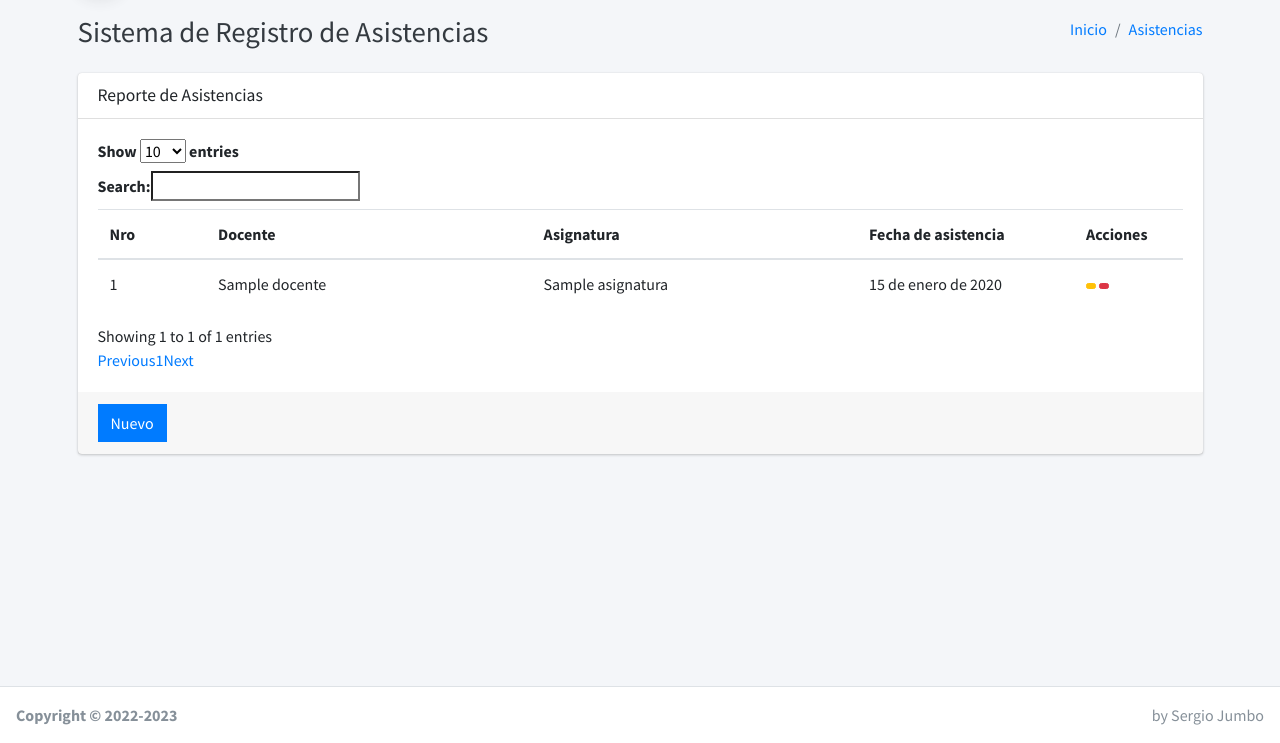
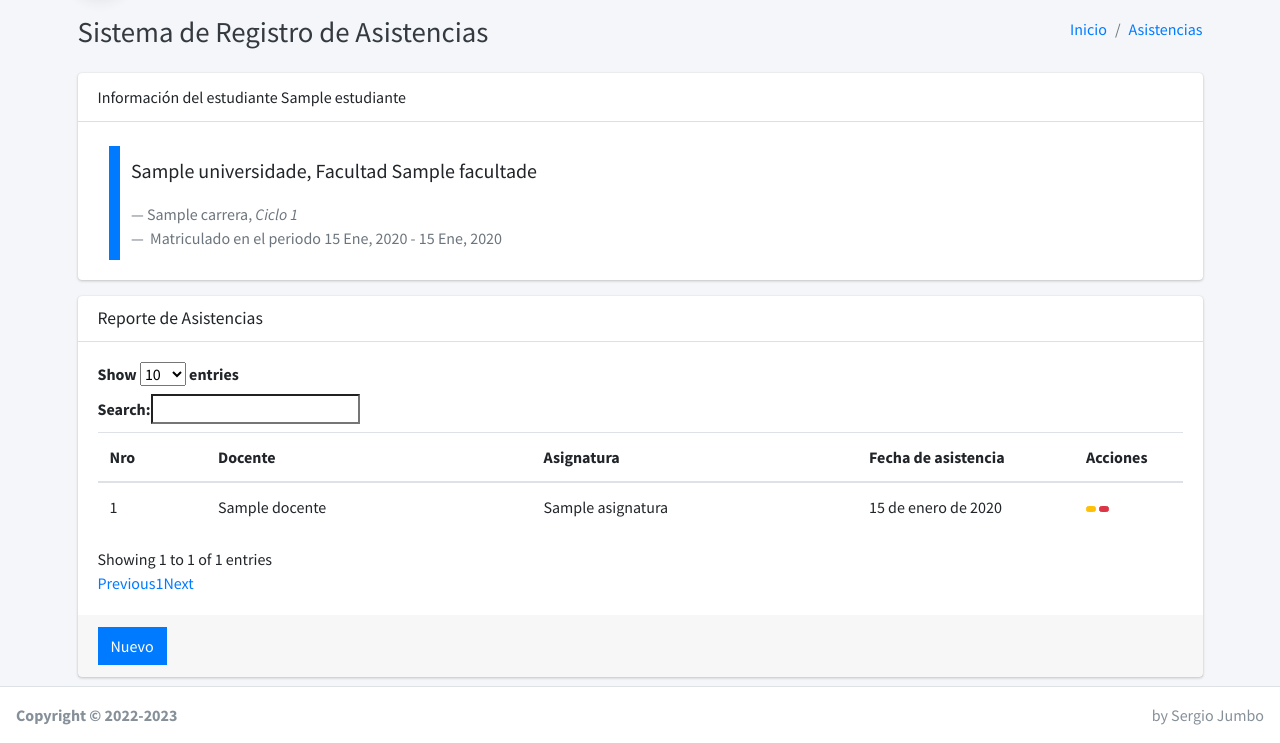
Before and after one commit to SergioJumbo/DjangoProyect, a Django app: page /system/student/report/ in a window 1280 px wide. Shown: the part 57-800 px from the top of the page. Run offline with Django 4.2, Linux system fonts and the light colour scheme; a user stored in the database is signed in; tables that the repository leaves empty hold one stand-in row (values such as "Sample post"); some libraries are stand-ins or nearby versions.

Commit message:
mostrar informacion personal de estudiante

```diff
--- a/app/core/asistencias/templates/reporte/list.html
+++ b/app/core/asistencias/templates/reporte/list.html
@@ -1,4 +1,19 @@
 {% extends 'list.html' %}
+{% block infoPersonal %}
+
+    <div class="card-header">
+        {{ subtitle }} {{ estudiante.nombre }}
+    </div>
+    <div class="card-body">
+        <blockquote class="blockquote mb-0 mt-1">
+            <p>{{ asignatura.ciclo.carrera.facultad.universidad.nombre }}, Facultad {{ asignatura.ciclo.carrera.facultad.nombre }}</p>
+            <footer class="blockquote-footer">{{ asignatura.ciclo.carrera.nombre }}, <cite title="Source Title">Ciclo {{ asignatura.ciclo.numero }}</cite>
+            </footer>
+            <footer class="blockquote-footer"> Matriculado en el periodo {{ asignatura.ciclo.matricula.fechaInicio|date:"d M, Y"  }} - {{ asignatura.ciclo.matricula.fechaFin|date:"d M, Y"  }}
+            </footer>
+        </blockquote>
+    </div>
+{% endblock %}
 {% block columns %}
     <tr>
         <th scope="col" style="width: 10%">Nro</th>
@@ -19,7 +34,7 @@
                 <a href="{% url 'reporteUpdate' item.id %}" class="btn btn-warning btn-xs">
                     <i class="fas fa-edit"></i>
                 </a>
-                <a  href="{% url 'reporteDelete' item.id %}"  class="btn btn-danger btn-xs">
+                <a href="{% url 'reporteDelete' item.id %}" class="btn btn-danger btn-xs">
                     <i class="fas fa-trash-alt"></i>
                 </a>
             </td>
--- a/app/core/asistencias/views/reporte/view.py
+++ b/app/core/asistencias/views/reporte/view.py
@@ -7,7 +7,7 @@ from django.views.generic import ListView, CreateView, UpdateView, DeleteView
 from django.utils.decorators import method_decorator
 
 from core.asistencias.forms import RegistroAsistenciaForm
-from core.asistencias.models import RegistroAsistencia, Estudiante
+from core.asistencias.models import RegistroAsistencia, Estudiante, Asignatura
 from core.usuario.models import Usuario
 
 
@@ -45,10 +45,16 @@ class ReporteListView(ListView):
         context['create_url'] = reverse_lazy('reporteCreate')
         context['list_url'] = reverse_lazy('reporteList')
         context['entity'] = 'Asistencias'
+        estudiante = Estudiante.objects.get(usuario_id=self.request.user.id)
+        estudiante_asignatura = estudiante.asignatura.through
+        asignatura = estudiante_asignatura.objects.get(estudiante_id=estudiante.id).asignatura
+        context['subtitle']='Información del estudiante '
+        context['estudiante'] = estudiante
+        context['asignatura'] = asignatura
         return context
 
 class ReporteCreateView(CreateView):
-    model= RegistroAsistencia
+    model = RegistroAsistencia
     form_class = RegistroAsistenciaForm
     template_name = 'reporte/create.html'
     success_url = reverse_lazy('reporteList')
--- a/app/templates/list.html
+++ b/app/templates/list.html
@@ -10,6 +10,11 @@
     <script src="{% static 'lib/datatables-1.10.20/plugins/responsive-2.2.3/js/responsive.bootstrap4.min.js' %}"></script>
 {% endblock %}
 {% block content %}
+    <div class="card">
+         {% block infoPersonal %}
+
+         {% endblock %}
+    </div>
     <div class="card card-default">
         <div class="card-header">
             <h3 class="card-title">
```
